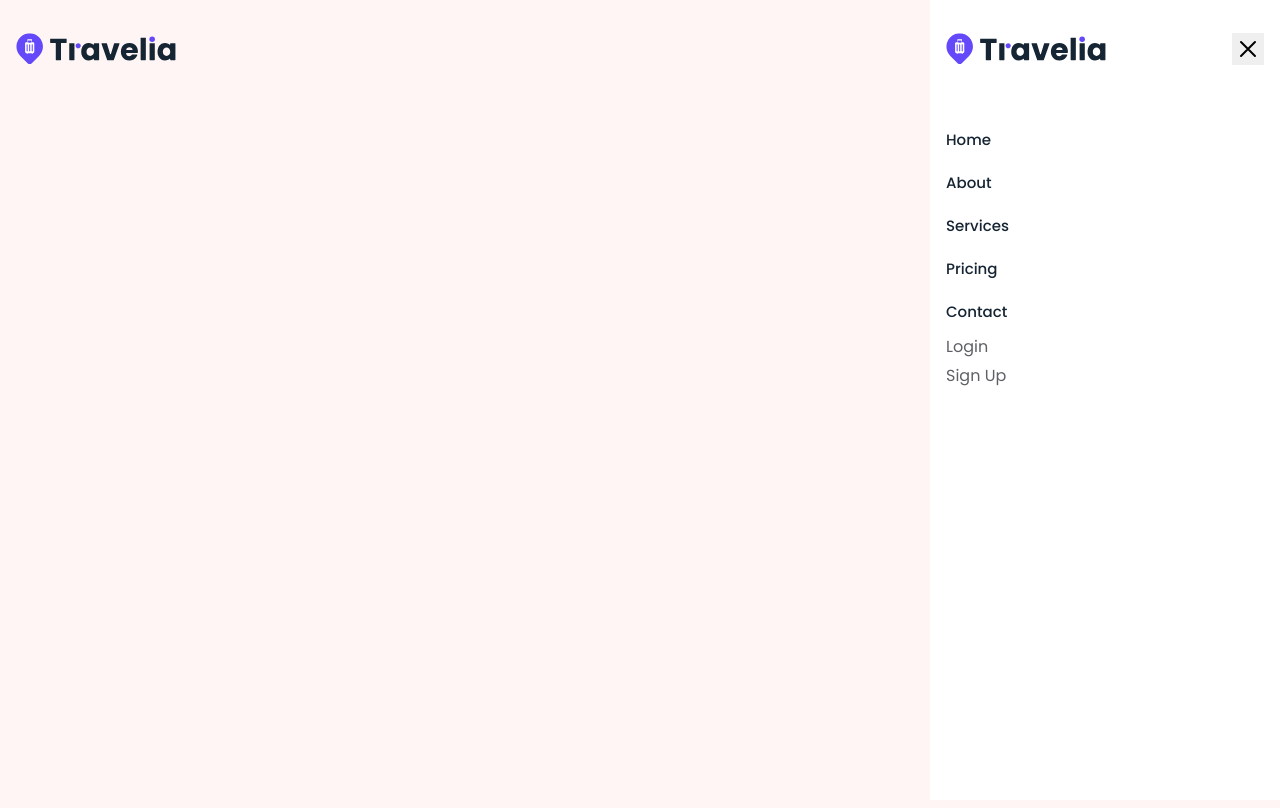
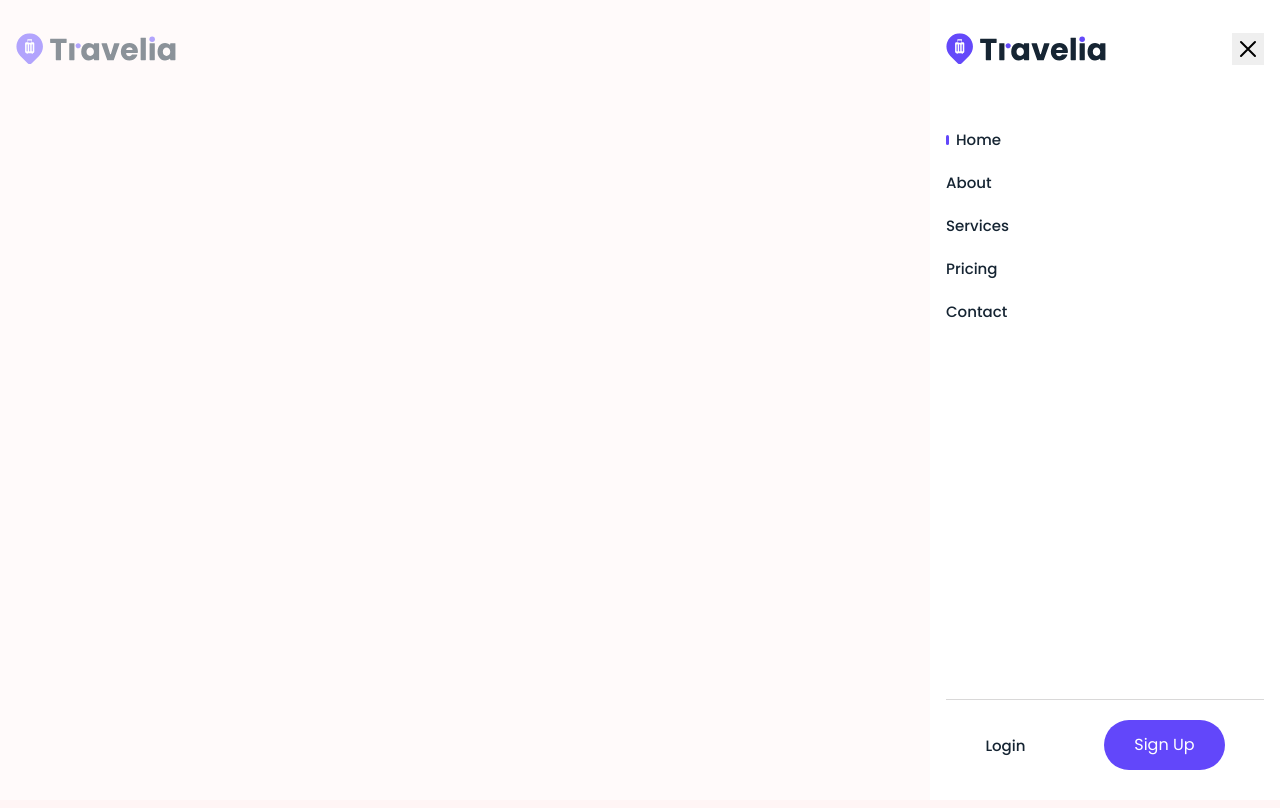
Before and after one commit to mgcoder27/Major-Projects, a plain HTML site: page Travelling Website/index.html in a window 1280 px wide. Both pictures are taken after a click on the button "open menu". Shown: the top 808 px of the page. Drawn offline with nearby package versions, Linux system fonts and the light colour scheme.

Commit message:
Header Section Completed

```diff
--- a/Travelling Website/index.html
+++ b/Travelling Website/index.html
@@ -33,7 +33,7 @@
             <a href="#" class="logo">
                 <img src="images/logo.svg" width="187px" height="38px" alt="logo">
             </a>
-            <nav class="navbar active" data-navbar>
+            <nav class="navbar" data-navbar>
                 <div class="navbar-top">
                     <a href="#" class="logo">
                         <img src="images/logo.svg" width="187px" height="38px" alt="logo">
@@ -44,7 +44,7 @@
                 </div>
                 <ul class="navbar-list">
                     <li class="navbar-item">
-                        <a href="#" class="navbar-link">Home</a>
+                        <a href="#" class="navbar-link active">Home</a>
                     </li>
                     <li class="navbar-item">
                         <a href="#" class="navbar-link">About</a>
--- a/Travelling Website/script.js
+++ b/Travelling Website/script.js
@@ -3,3 +3,31 @@ window.addEventListener('load', () => {
     preloader.classList.add("remove");
 
 });
+
+const addEventOnElements = function(elements, eventType, callback){
+    for(let i=0, len = elements.length; i<len; i++){
+        elements[i].addEventListener(eventType, callback);
+    }
+}
+
+const navbar = document.querySelector('[data-navbar]');
+const navTogglers = document.querySelectorAll("[data-nav-toggler]");
+const overlay = document.querySelector('[data-overlay]');
+
+const toggleNav = function(){
+    navbar.classList.toggle("active");
+    overlay.classList.toggle("active");
+    document.body.classList.toggle("nav-active");
+}
+
+addEventOnElements(navTogglers, "click", toggleNav);
+
+/*
+    HEADER
+*/
+
+const header = document.querySelector("[data-header]");
+
+window.addEventListener("scroll", function(){
+    header.classList[window.scrollY > 100 ? "add" : "remove"]("active");
+});
--- a/Travelling Website/styles.css
+++ b/Travelling Website/styles.css
@@ -47,12 +47,42 @@ body{
     color: hsl(210, 4%, 38%);
     font-size: 1.6rem;
     line-height: 1.8;
+    height: 300vh;
 }
-
+body.nav-active{
+    overflow: hidden;
+}
 .container{
     padding-inline: 16px;
 }
 
+.btn{
+    height: 50px;
+    color: hsl(0, 0%, 100%);
+    padding-inline: 30px;
+    border-radius: 200px;
+    display: flex;
+    justify-content: center;
+    align-items: center;
+    gap: 10px;
+    max-width: max-content;
+    transition: 250ms ease;
+}
+
+.btn-primary{
+    background-color: hsl(249, 95%, 63%);
+}
+.btn-primary:is(:hover, :focus-visible){
+    background-color: hsl(249, 63%, 54%);
+    box-shadow: 0 5px 10px hsla(249, 95%, 63%, 25%);;
+}
+.btn-secondary{
+    background-color: hsl(357, 94%, 63%);
+}
+.btn-secondary:is(:hover, :focus-visible){
+    background-color: hsl(357, 64%, 53%);
+    box-shadow: 0 5px 10px hsla(357, 64%, 53%, 25%);
+}
 .preloader{
     position: fixed;
     top: 0;
@@ -106,10 +136,7 @@ body{
     }
 }
 
-.overlay{
-    display: none;
 
-}
 .header .container{
     display: flex;
     justify-content: space-between;
@@ -180,3 +207,57 @@ body{
     padding-block: 8px;
     transition: 250ms ease;
 }
+.navbar-link::before{
+    content: "";
+    position: absolute;
+    width: 3px;
+    height: 10px;
+    background-color: hsl(249, 95%, 63%);
+    top: 50%;
+    left: -10px;
+    transform: translateY(-50%);
+    border-radius: 5px;
+    opacity: 0;
+    transform: 250ms ease;
+}
+
+.navbar-link:is(:hover, :focus-visible, .active)::before{ /*active link*/
+    opacity: 1;
+}
+.navbar-link:is(:hover, :focus-visible, .active){
+    transform: translateX(10px);
+}
+.header-action{
+    margin-block-start: auto;
+    padding-block-start: 20px;
+    border-block-start: 1px solid hsl(0, 1%, 85%);
+    display: flex;
+    justify-content: space-around;
+    align-items: center;
+}
+.login-btn{
+    color: hsl(209, 40%, 14%);
+    font-size: 1.5rem;
+    font-weight: 500;
+    transition: 250ms ease;
+}
+.login-btn:is(:hover, :focus-visible){
+    opacity: 0.8;
+}
+.overlay{
+    position: fixed;
+    top: 0;
+    left: 0;
+    bottom: 0;
+    width: 100%;
+    background-color: hsl(0, 0%, 100%);
+    opacity: 0;
+    visibility: hidden;
+    transition: 250ms ease;
+
+}
+.overlay.active{
+    opacity: 0.5;
+    visibility: visible;
+
+}
```
